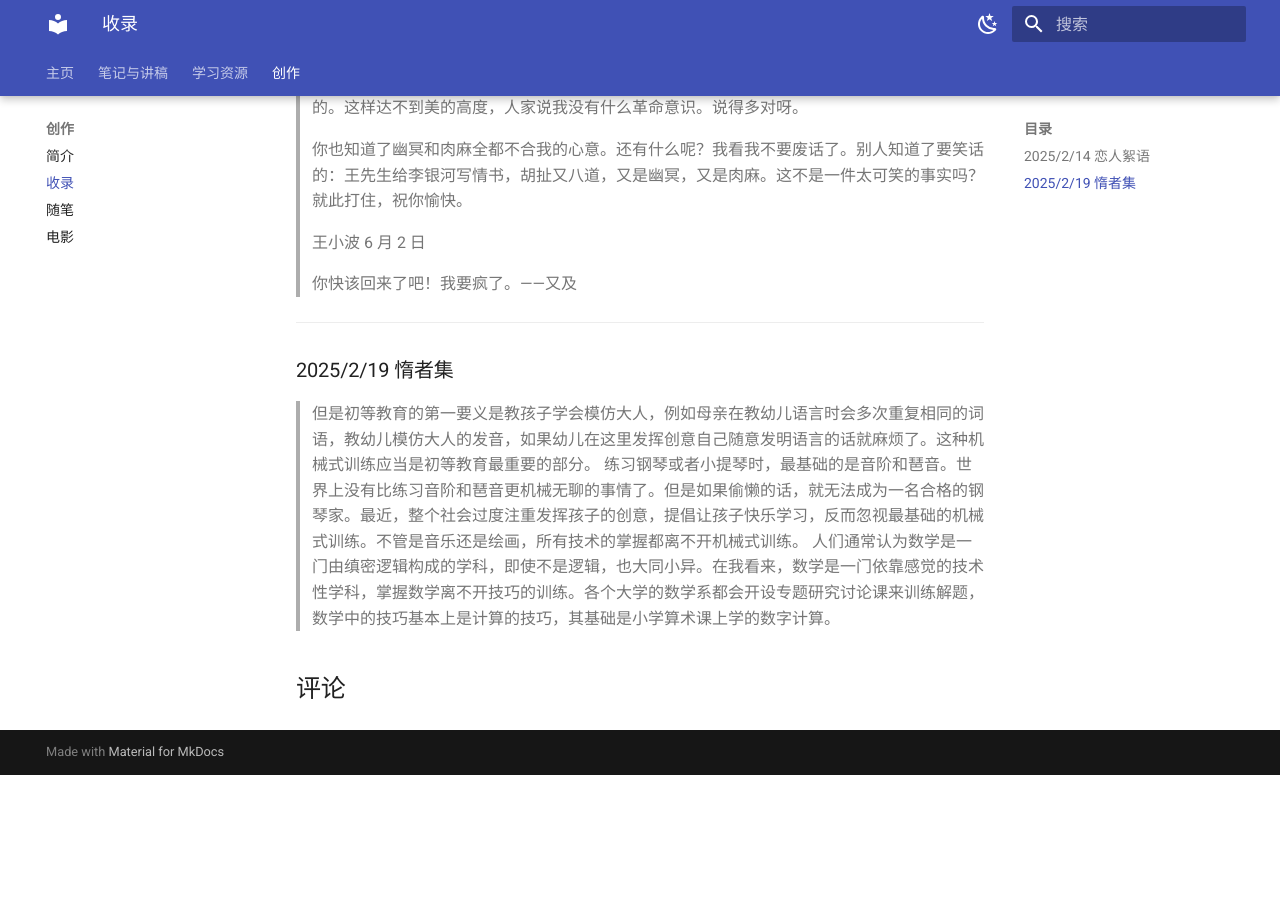
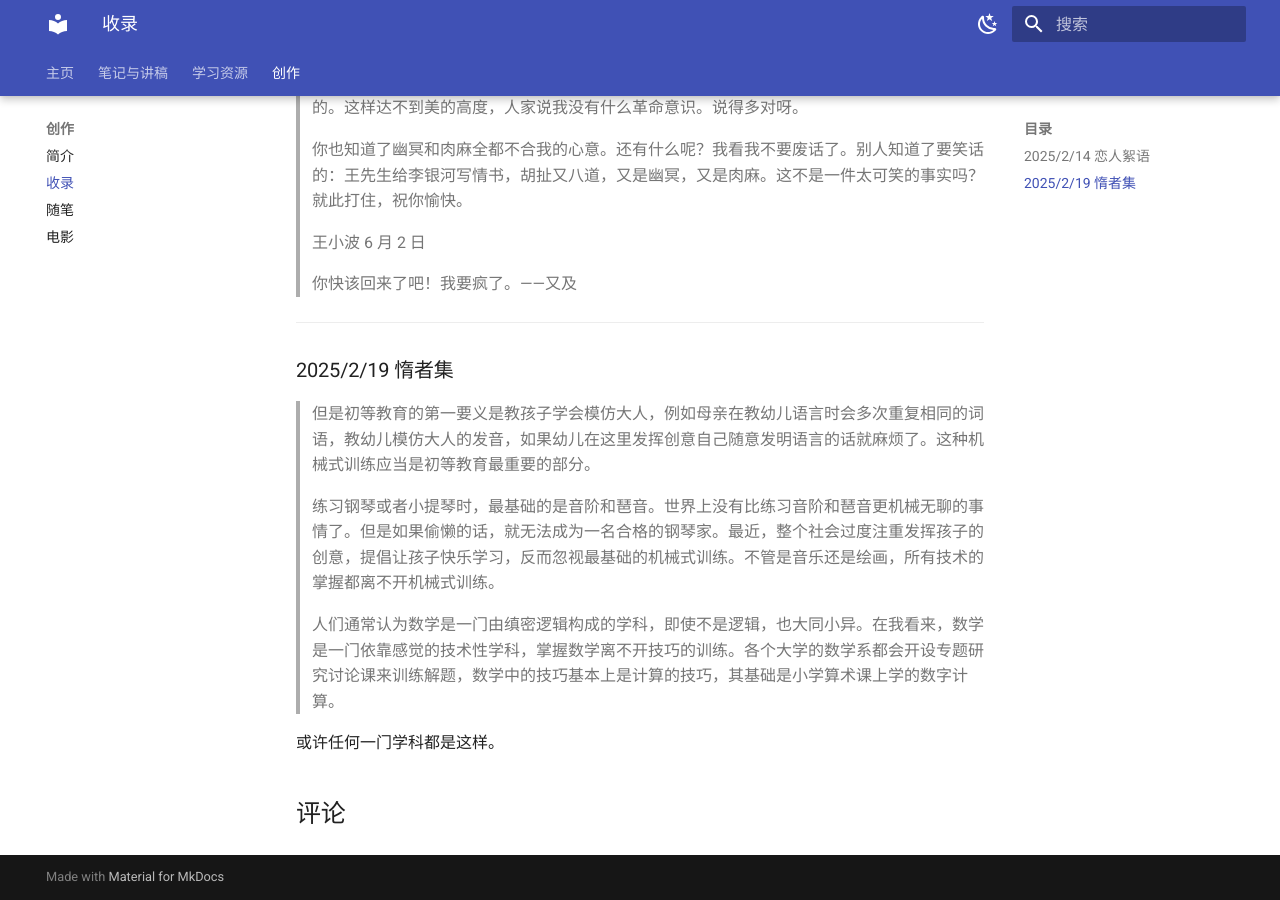
Before and after one commit to Hilbertear/Hilbertmath, an MkDocs documentation site: the page built from docs/write2.md, in a window 1280 px wide and 900 px high, scrolled down 1500 px. Built offline with MkDocs 1.6.1 and Material for MkDocs 9.7.7, drawn with Linux system fonts in a browser that asks for light colours; comment, search, counter and statistics services are not loaded; before the commit the page ends 2275 px from its top, so only the background shows below that.

Commit message:
格式修正

```diff
--- a/docs/write2.md
+++ b/docs/write2.md
@@ -56,5 +56,9 @@ _摘花的疯子_
 ### 2025/2/19 惰者集
 
 > 但是初等教育的第一要义是教孩子学会模仿大人，例如母亲在教幼儿语言时会多次重复相同的词语，教幼儿模仿大人的发音，如果幼儿在这里发挥创意自己随意发明语言的话就麻烦了。这种机械式训练应当是初等教育最重要的部分。
+
 > 练习钢琴或者小提琴时，最基础的是音阶和琶音。世界上没有比练习音阶和琶音更机械无聊的事情了。但是如果偷懒的话，就无法成为一名合格的钢琴家。最近，整个社会过度注重发挥孩子的创意，提倡让孩子快乐学习，反而忽视最基础的机械式训练。不管是音乐还是绘画，所有技术的掌握都离不开机械式训练。
+
 > 人们通常认为数学是一门由缜密逻辑构成的学科，即使不是逻辑，也大同小异。在我看来，数学是一门依靠感觉的技术性学科，掌握数学离不开技巧的训练。各个大学的数学系都会开设专题研究讨论课来训练解题，数学中的技巧基本上是计算的技巧，其基础是小学算术课上学的数字计算。
+
+或许任何一门学科都是这样。
```
